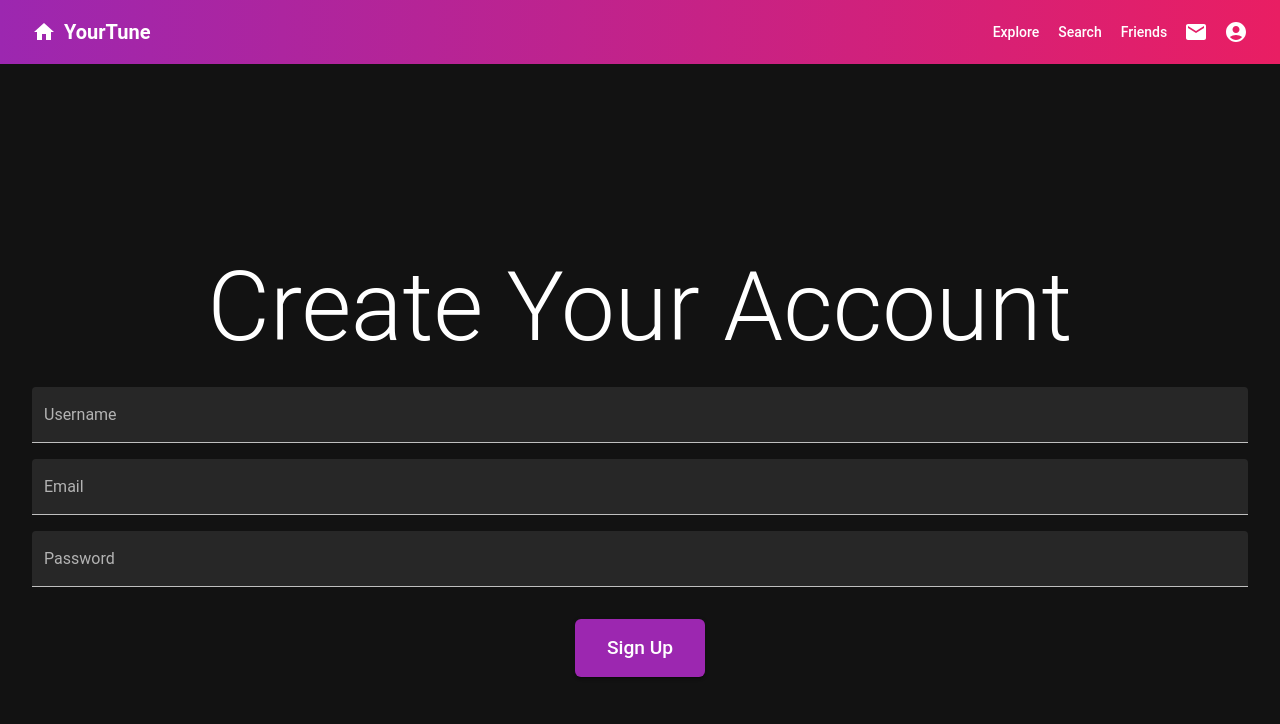
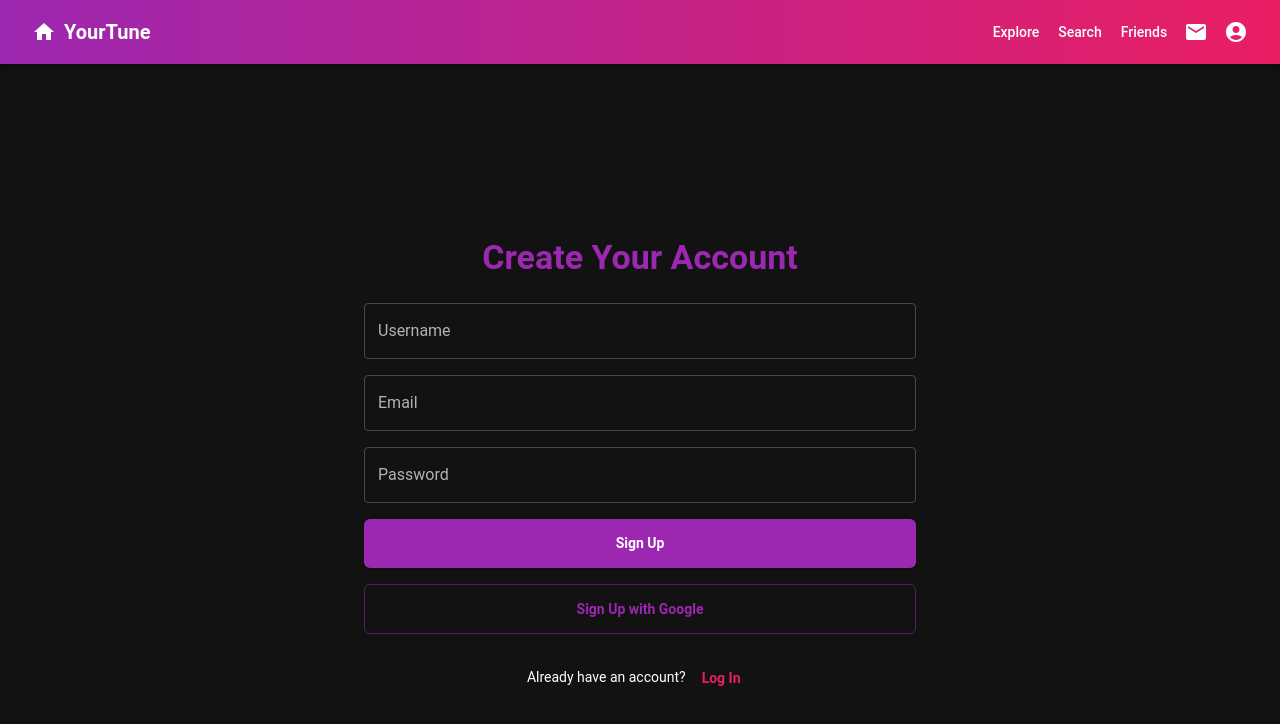
Before and after one commit to aycuber/MusicFestival, a React (Create React App) app: page /signup in a window 1280 px wide. Shown: the top 724 px of the page. Built offline with nearby package versions, Linux system fonts and the light colour scheme.

Commit message:
added some functionality for friend requests

```diff
--- a/src/pages/Login.js
+++ b/src/pages/Login.js
@@ -32,7 +32,7 @@ function Login() {
         setError('User data not found');
       }
     } catch (err) {
-      setError(err.message);
+      setError("Error - Invalid auth/credential"); //Changed the invalide login
     } finally {
       setLoading(false);
     }
--- a/src/pages/SignUp.js
+++ b/src/pages/SignUp.js
@@ -1,21 +1,56 @@
 import React, { useState } from 'react';
-import { Box, TextField, Button, Typography } from '@mui/material';
-import { auth, db } from '../firebase';
-import { createUserWithEmailAndPassword } from 'firebase/auth';
-import { doc, setDoc } from 'firebase/firestore';
+import {
+  Box,
+  TextField,
+  Button,
+  Typography,
+  Container,
+  CircularProgress
+} from '@mui/material';
+import { auth, db, googleProvider } from '../firebase';
+import {
+  createUserWithEmailAndPassword,
+  signInWithPopup
+} from 'firebase/auth';
+import {
+  doc,
+  setDoc,
+  collection,
+  query,
+  where,
+  getDocs,
+  getDoc
+} from 'firebase/firestore';
 import { useNavigate } from 'react-router-dom';
 
 function SignUp() {
   const [email, setEmail] = useState('');
   const [password, setPassword] = useState('');
   const [username, setUsername] = useState('');
+  const [loading, setLoading] = useState(false);
+  const [error, setError] = useState('');
+
   const navigate = useNavigate();
 
+  // ----- Sign Up with email/password -----
   const handleSignUp = async () => {
+    setError('');
+    setLoading(true);
+
     try {
+      // 1) Check if username is already taken
+      const q = query(collection(db, 'users'), where('username', '==', username));
+      const qSnap = await getDocs(q);
+
+      if (!qSnap.empty) {
+        throw new Error('Username already taken. Please choose another.');
+      }
+
+      // 2) Create user with email/password
       const userCredential = await createUserWithEmailAndPassword(auth, email, password);
       const user = userCredential.user;
 
+      // 3) Create the user doc in Firestore
       await setDoc(doc(db, 'users', user.uid), {
         username,
         email,
@@ -23,65 +58,146 @@ function SignUp() {
         bio: '',
         profilePicture: '',
       });
+/** add functionality if the user with certain email already exists in firestore */
 
       navigate('/home');
-    } catch (error) {
-      console.error('Error signing up:', error);
+    } catch (err) {
+      setError(err.message);
+      console.error('Error signing up:', err);
+    } finally {
+      setLoading(false);
     }
   };
 
+  // ----- Sign Up with Google -----
+  const handleGoogleSignUp = async () => {
+    setError('');
+    setLoading(true);
+
+    try {
+      const result = await signInWithPopup(auth, googleProvider);
+      const user = result.user;
+
+      // Check if user doc already exists
+      const userDocRef = doc(db, 'users', user.uid);
+      const userDocSnap = await getDoc(userDocRef);
+
+      // If not, create a new doc
+      if (!userDocSnap.exists()) {
+        await setDoc(userDocRef, {
+          username: user.displayName || '', // or generate a placeholder
+          email: user.email,
+          friends: [],
+          bio: '',
+          profilePicture: user.photoURL || '',
+        });
+      }
+
+      navigate('/home');
+    } catch (err) {
+      setError(err.message);
+      console.error('Google Sign Up error:', err);
+    } finally {
+      setLoading(false);
+    }
+  };
+/**Creates the component that contains smaller components for the create your account */
   return (
-    <Box
+    <Container
+      maxWidth="sm"
       sx={{
         minHeight: '100vh',
-        backgroundColor: 'background.default',
-        color: 'text.primary',
         display: 'flex',
         flexDirection: 'column',
         justifyContent: 'center',
         alignItems: 'center',
-        px: 4,
+        py: 4,
       }}
     >
-      <Typography variant="h1" sx={{ mb: 3 }}>
+      <Typography
+        variant="h4"
+        gutterBottom
+        sx={{ fontWeight: 'bold', color: 'primary.main', mb: 3 }}
+      >
         Create Your Account
       </Typography>
 
+      {error && (
+        <Typography variant="body1" color="error" sx={{ mb: 2 }}>
+          {error}
+        </Typography>
+      )}
+
+      {/* Username Field */}
       <TextField
         label="Username"
-        variant="filled"
+        variant="outlined"
         fullWidth
         sx={{ mb: 2 }}
+        value={username}
         onChange={(e) => setUsername(e.target.value)}
       />
 
+      {/* Email Field */}
       <TextField
         label="Email"
-        variant="filled"
+        type="email"
+        variant="outlined"
         fullWidth
         sx={{ mb: 2 }}
+        value={email}
         onChange={(e) => setEmail(e.target.value)}
       />
 
+      {/* Password Field */}
       <TextField
         label="Password"
         type="password"
-        variant="filled"
+        variant="outlined"
         fullWidth
         sx={{ mb: 2 }}
+        value={password}
         onChange={(e) => setPassword(e.target.value)}
       />
 
+      {/* Email/Password Sign Up */}
       <Button
         variant="contained"
         color="primary"
-        sx={{ mt: 2, fontSize: '1.2rem', px: 4, py: 1.5 }}
+        fullWidth
+        sx={{ fontWeight: 'bold', py: 1.5, mb: 2 }}
         onClick={handleSignUp}
+        disabled={loading}
       >
-        Sign Up
+        {loading ? <CircularProgress size={24} /> : 'Sign Up'}
       </Button>
-    </Box>
+
+      {/* Sign Up with Google */}
+      <Button
+        variant="outlined"
+        color="primary"
+        fullWidth
+        sx={{ fontWeight: 'bold', py: 1.5, mb: 2 }}
+        onClick={handleGoogleSignUp}
+        disabled={loading}
+      >
+        {loading ? <CircularProgress size={24} /> : 'Sign Up with Google'}
+      </Button>
+
+      {/* Redirect to Login */}
+      <Typography variant="body2" sx={{ mt: 2 }}>
+        Already have an account?{' '}
+        <Button
+          variant="text"
+          color="secondary"
+          sx={{ fontWeight: 'bold', textTransform: 'none', p: 0 }}
+          onClick={() => navigate('/login')}
+        >
+          Log In
+        </Button>
+      </Typography>
+    </Container>
   );
 }
 
-export default SignUp;
+export default SignUp; /** So that the variables, functions, classes, or components can be used in other files */
```
Also changed, not shown: src/pages/FriendsPage.js (+57 -42 lines).
